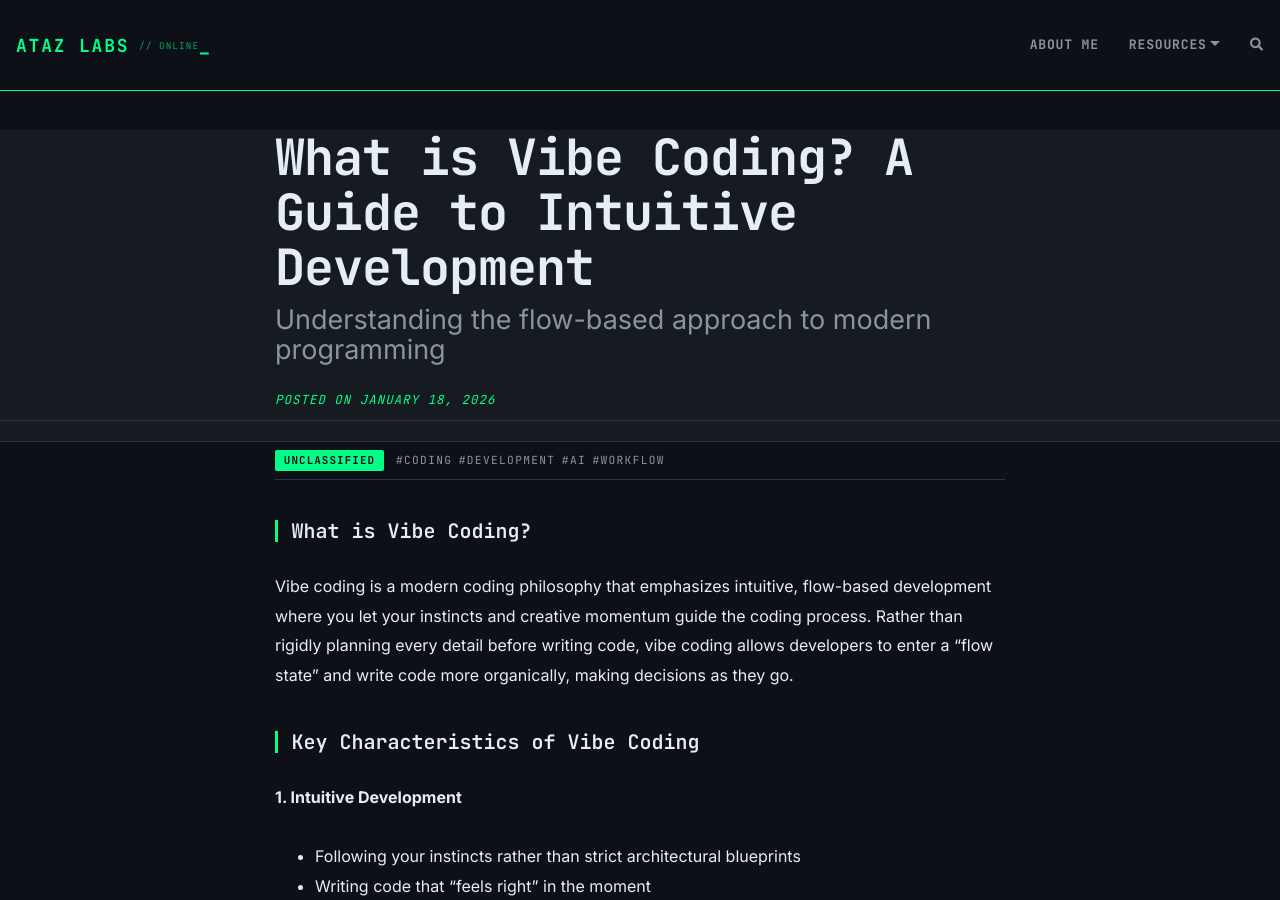
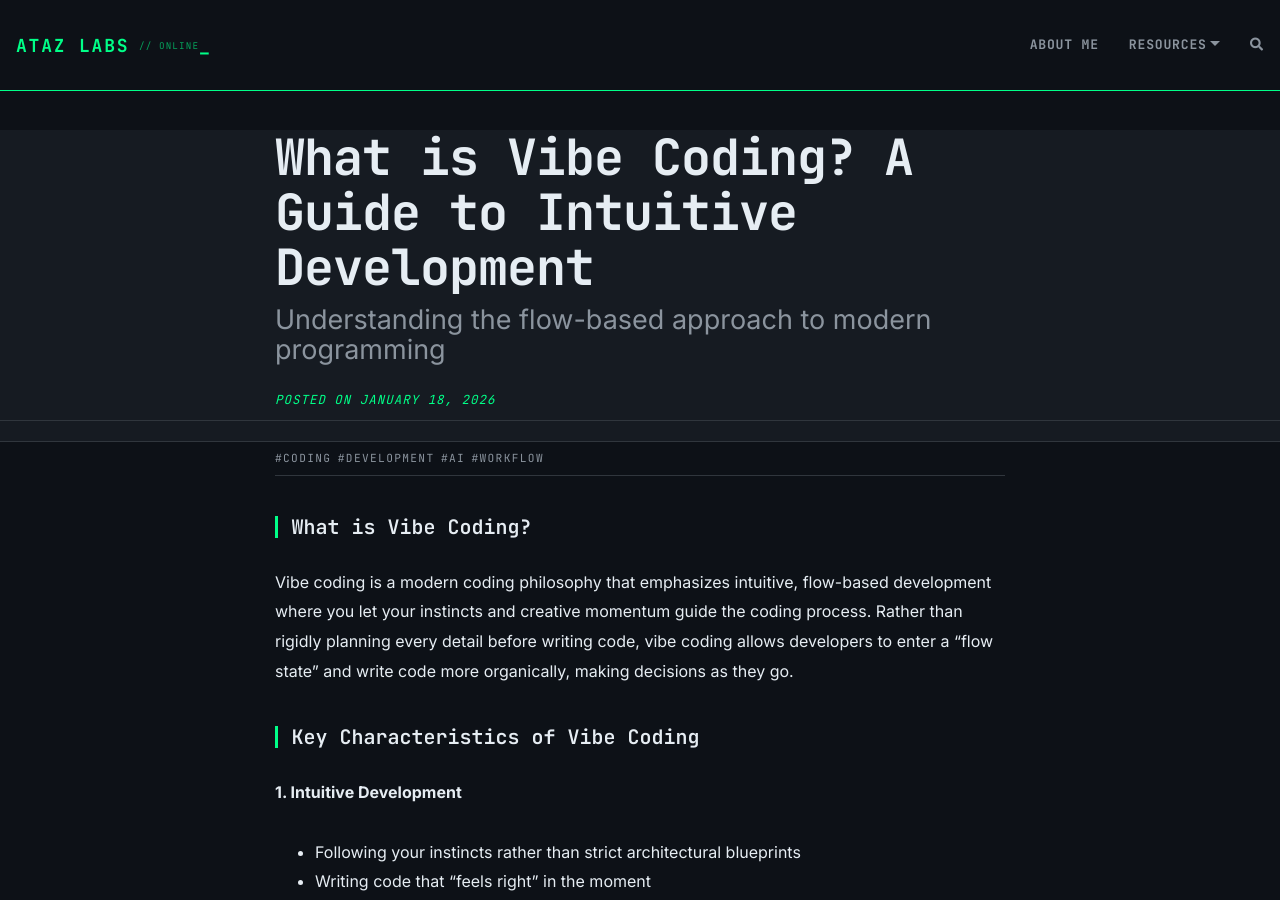
Before and after one commit to atakuzi/atakuzi.github.io, a Jekyll site: the page built from _posts/2026-01-18-vibe-coding-explained.md, in a window 1280 px wide and 900 px high. Built offline with Jekyll 4.4.1, drawn with Linux system fonts in a browser that asks for light colours; nearby versions of some CDN libraries; comment, search, counter and statistics services are not loaded.

Commit message:
Remove UNCLASSIFIED clearance badge from post layout

```diff
--- a/_layouts/post.html
+++ b/_layouts/post.html
@@ -41,7 +41,6 @@ layout: base
 
       {% if page.tags.size > 0 %}
       <div class="post-classification">
-        <span class="clearance-badge">UNCLASSIFIED</span>
         <span class="tag-list">
           {% for tag in page.tags %}<a href="{{ '/tags' | relative_url }}#{{- tag -}}">#{{- tag -}}</a>{% endfor %}
         </span>
```
